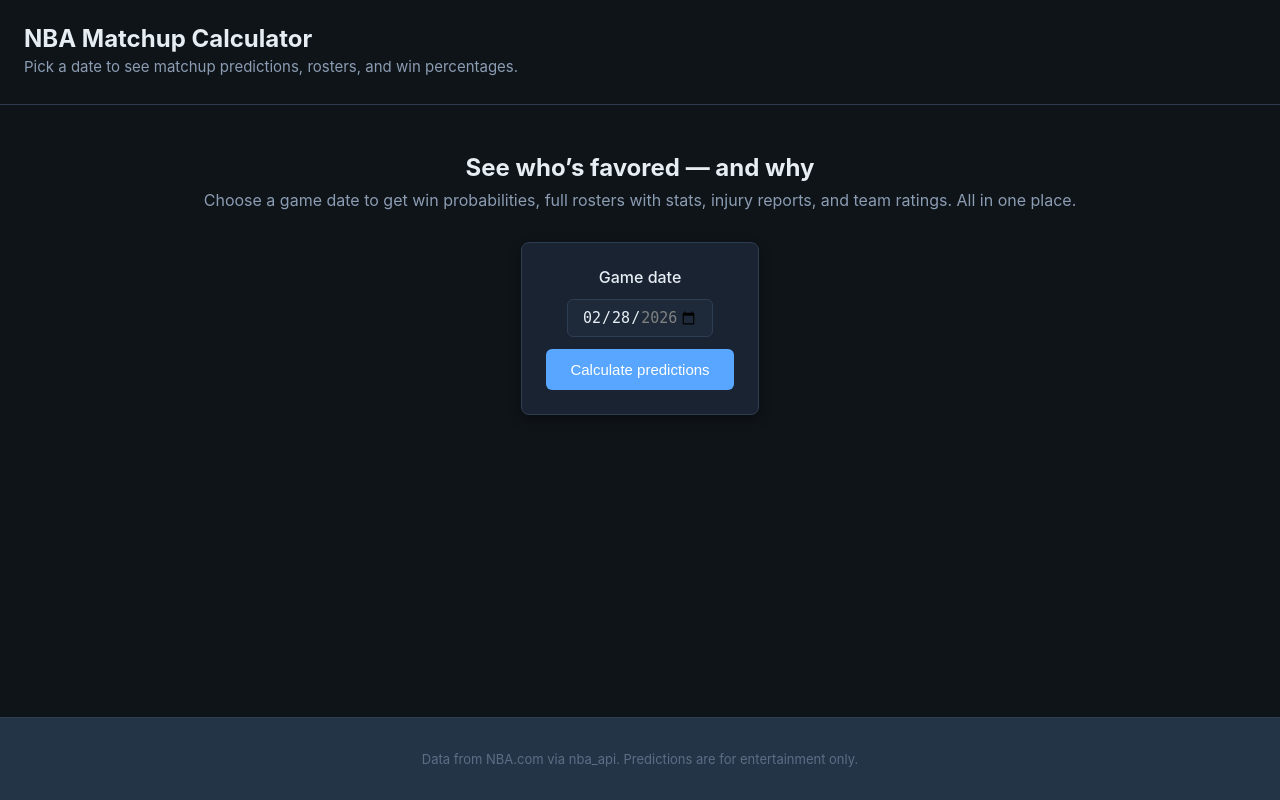
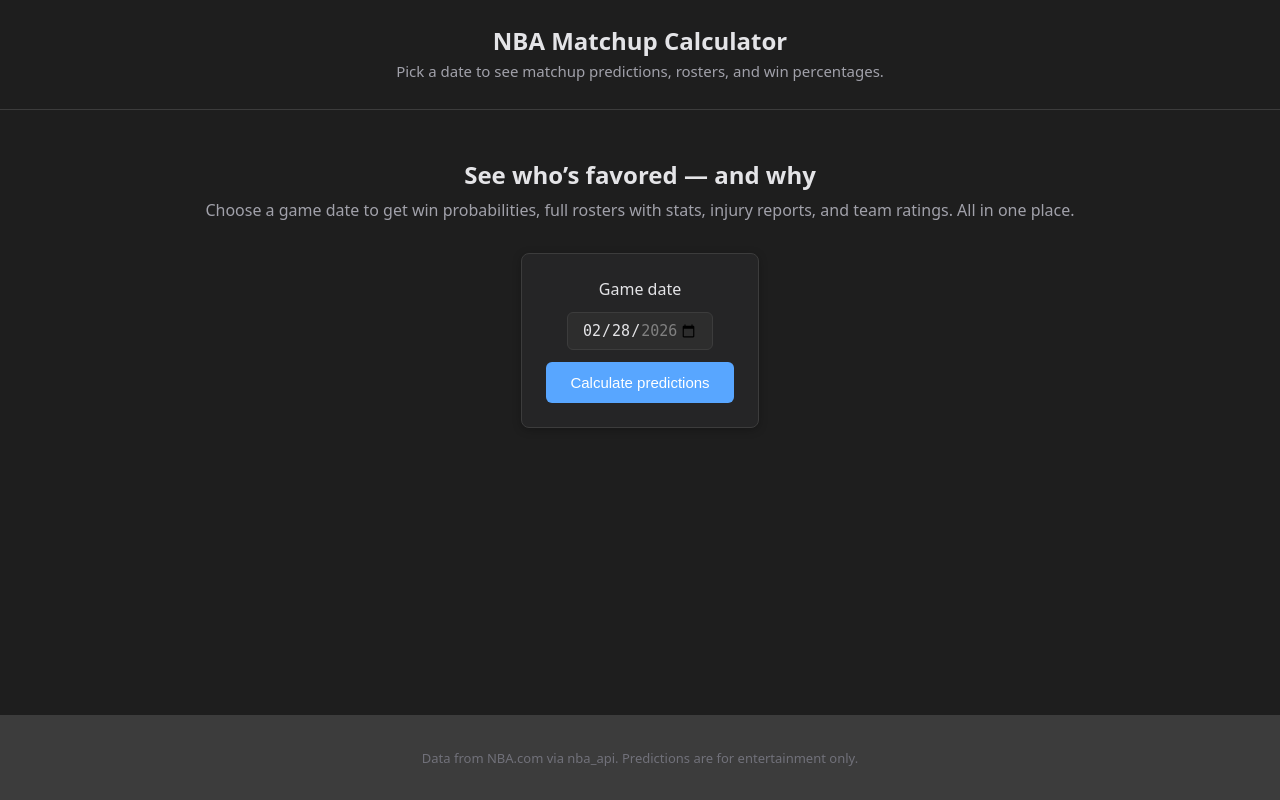
Before and after one commit to Joseph302156/NBA_Matchup_Calculator, a FastAPI app: page / in a window 1280 px wide. Run offline with FastAPI, Linux system fonts and the light colour scheme.

Commit message:
Update CSS styles for NBA Matchup Calculator with Notion/Cursor theme
- Modified color variables for a refreshed dark theme, enhancing visual consistency.
- Adjusted layout properties in the header for improved alignment and presentation.
- Updated shadow and border styles for a more modern look and feel.
- Refined font family for better compatibility across platforms.

```diff
--- a/app/static/style.css
+++ b/app/static/style.css
@@ -1,36 +1,36 @@
-/* NBA Matchup Calculator — dark theme */
+/* NBA Matchup Calculator — dark theme (Notion/Cursor style) */
 :root {
-  --bg: #0f1419;
-  --surface: #1a2332;
-  --bg-card: #1e2a3a;
-  --bg-elevated: #243447;
-  --border: #2d3d52;
-  --border-light: #354a64;
-  --text: #e6edf3;
-  --text-secondary: #8b9cb3;
-  --muted: #5c6e85;
+  --bg: #1e1e1e;
+  --surface: #252526;
+  --bg-card: #2d2d2d;
+  --bg-elevated: #3c3c3c;
+  --border: #3c3c3c;
+  --border-light: #404040;
+  --text: #e4e4e7;
+  --text-secondary: #a1a1aa;
+  --muted: #71717a;
   --primary: #58a6ff;
-  --primary-muted: rgba(56, 139, 253, 0.15);
+  --primary-muted: rgba(56, 139, 253, 0.12);
   --away: #7ee8a2;
-  --away-muted: rgba(126, 232, 162, 0.2);
+  --away-muted: rgba(126, 232, 162, 0.18);
   --home: #93d4ff;
-  --home-muted: rgba(147, 212, 255, 0.2);
-  --playing-muted: rgba(134, 239, 172, 0.15);
-  --questionable-muted: rgba(251, 191, 36, 0.15);
-  --doubtful-muted: rgba(251, 191, 36, 0.15);
-  --out-muted: rgba(248, 113, 113, 0.15);
-  --shadow: 0 4px 12px rgba(0, 0, 0, 0.35);
-  --shadow-md: 0 6px 20px rgba(0, 0, 0, 0.4);
+  --home-muted: rgba(147, 212, 255, 0.18);
+  --playing-muted: rgba(134, 239, 172, 0.12);
+  --questionable-muted: rgba(251, 191, 36, 0.12);
+  --doubtful-muted: rgba(251, 191, 36, 0.12);
+  --out-muted: rgba(248, 113, 113, 0.12);
+  --shadow: 0 2px 8px rgba(0, 0, 0, 0.25);
+  --shadow-md: 0 4px 16px rgba(0, 0, 0, 0.3);
   --radius: 8px;
   --radius-sm: 6px;
-  --radius-lg: 12px;
+  --radius-lg: 10px;
   --radius-pill: 999px;
 }
 
 * { box-sizing: border-box; }
 body {
   margin: 0;
-  font-family: -apple-system, BlinkMacSystemFont, "Segoe UI", Roboto, sans-serif;
+  font-family: system-ui, -apple-system, BlinkMacSystemFont, "Segoe UI", Roboto, sans-serif;
   background: var(--bg);
   color: var(--text);
   min-height: 100vh;
@@ -41,10 +41,14 @@ body {
 .header {
   padding: 1.5rem 1.5rem 1.75rem;
   border-bottom: 1px solid var(--border);
+  text-align: center;
+  display: flex;
+  flex-direction: column;
+  align-items: center;
 }
-.header h1 { margin: 0 0 0.25rem; font-size: 1.5rem; }
+.header h1 { margin: 0 0 0.25rem; font-size: 1.5rem; font-weight: 600; }
 .tagline { margin: 0; color: var(--text-secondary); font-size: 0.9375rem; }
-.back { color: var(--primary); text-decoration: none; font-size: 0.9375rem; }
+.back { color: var(--primary); text-decoration: none; font-size: 0.9375rem; margin-top: 0.5rem; }
 .back:hover { text-decoration: underline; }
 
 .main { flex: 1; padding: 2rem 1.5rem; }
@@ -66,7 +70,7 @@ body {
 }
 .game-card:hover {
   box-shadow: var(--shadow-md);
-  border-color: var(--border);
+  border-color: var(--border-light);
 }
 
 .game-card .matchup-header,
```
